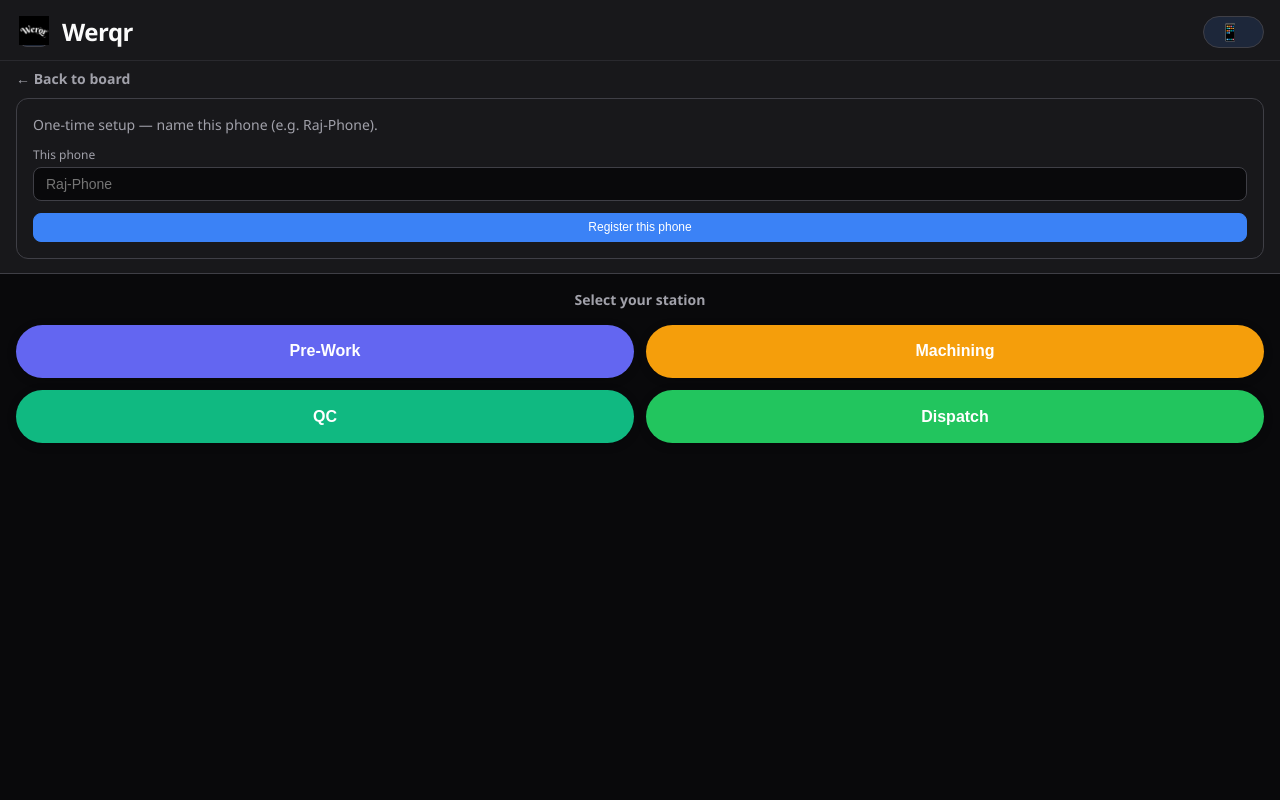
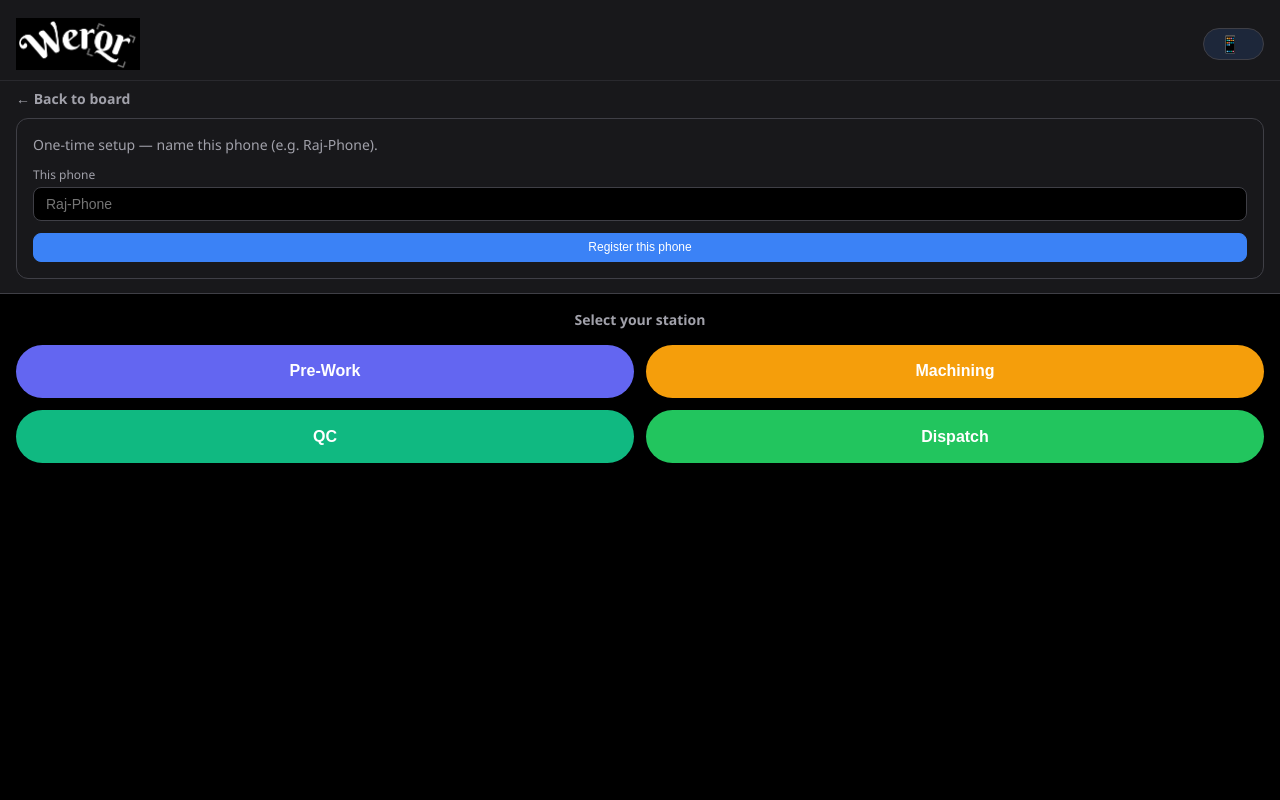
Before and after one commit to NirajKangle/Factoryapp, a Flask app: page /scan in a window 1280 px wide. Run offline with Flask 3, Linux system fonts and the light colour scheme; parts of the project's set-up code (start-up, migrations or seed data) failed here and were passed over; some libraries are stand-ins or nearby versions.

Commit message:
add: Logo as header, dark background

```diff
--- a/app.py
+++ b/app.py
@@ -2190,6 +2190,11 @@ def react_assets(filename):
 @app.route("/werqr-logo.png")
 def werqr_logo():
     return send_from_directory(REACT_DIST, "werqr-logo.png")
+
+
+@app.route("/werqr-logo-cropped.png")
+def werqr_logo_cropped():
+    return send_from_directory(REACT_DIST, "werqr-logo-cropped.png")
 
 
 @app.route("/jobs", methods=["POST"])
--- a/frontend/src/index.css
+++ b/frontend/src/index.css
@@ -5,7 +5,7 @@
 @layer base {
   :root,
   .dark {
-    --background: 240 6% 10%;
+    --background: 0 0% 0%;
     --foreground: 0 0% 98%;
     --card: 240 5% 14%;
     --card-foreground: 0 0% 98%;
--- a/templates/floor-scan.html
+++ b/templates/floor-scan.html
@@ -8,7 +8,7 @@
   <link rel="icon" type="image/png" href="/werqr-logo.png" />
   <style>
     :root {
-      --bg: #09090b;
+      --bg: #000000;
       --card: #18181b;
       --border: #3f3f46;
       --text: #fafafa;
@@ -38,7 +38,7 @@
       align-items: center;
       justify-content: space-between;
       gap: 0.75rem;
-      padding: 0.875rem 1rem 0.625rem;
+      padding: 1.125rem 1rem 0.625rem;
     }
     .brand-cluster {
       display: flex;
@@ -46,38 +46,21 @@
       gap: 0.625rem;
       min-width: 0;
     }
-    .logo-wrap {
-      position: relative;
-      width: 2.25rem;
-      height: 2.25rem;
+    .brand-wordmark {
+      display: block;
       flex-shrink: 0;
-      color: var(--accent);
+      line-height: 0;
     }
-    .logo-wrap::before {
-      content: "";
-      position: absolute;
-      inset: 0.2rem;
-      border-radius: 0.5rem;
-      border: 1px solid var(--border);
-      background: rgba(59, 130, 246, 0.12);
-    }
-    .logo-wrap img {
-      position: relative;
-      z-index: 1;
-      width: 1.85rem;
-      height: 1.85rem;
-      margin: 0.1rem auto 0;
+    .brand-wordmark img {
+      height: 2.75rem;
+      width: auto;
       display: block;
       object-fit: contain;
     }
-    .title-block {
-      min-width: 0;
-    }
-    .title-block h1 {
-      font-size: 1.5rem;
-      font-weight: 700;
-      letter-spacing: -0.02em;
-      line-height: 1.1;
+    @media (min-width: 640px) {
+      .brand-wordmark img {
+        height: 3.25rem;
+      }
     }
     .header-device {
       flex-shrink: 0;
@@ -336,12 +319,9 @@
     <header>
       <div class="header-top">
         <div class="brand-cluster">
-          <div class="logo-wrap" aria-hidden="true">
-            <img src="/werqr-logo.png" alt="" width="30" height="30" />
-          </div>
-          <div class="title-block">
-            <h1>Werqr</h1>
-          </div>
+          <a href="/" class="brand-wordmark">
+            <img src="/werqr-logo-cropped.png" alt="Werqr" />
+          </a>
         </div>
         <div class="header-device">
           <div class="device-name" id="device-name" hidden>
@@ -385,12 +365,9 @@
     <header>
       <div class="header-top">
         <div class="brand-cluster">
-          <div class="logo-wrap" aria-hidden="true">
-            <img src="/werqr-logo.png" alt="" width="30" height="30" />
-          </div>
-          <div class="title-block">
-            <h1>Werqr</h1>
-          </div>
+          <a href="/" class="brand-wordmark">
+            <img src="/werqr-logo-cropped.png" alt="Werqr" />
+          </a>
         </div>
         <div class="header-device">
           <div class="device-name" id="scan-device-name">
```
Also changed, not shown: frontend/src/components/ui/werqr-header.tsx (+2 -5 lines), frontend/src/components/ui/werqr-logo.tsx (+16 -5 lines), frontend/public/werqr-logo-cropped.png (added).
